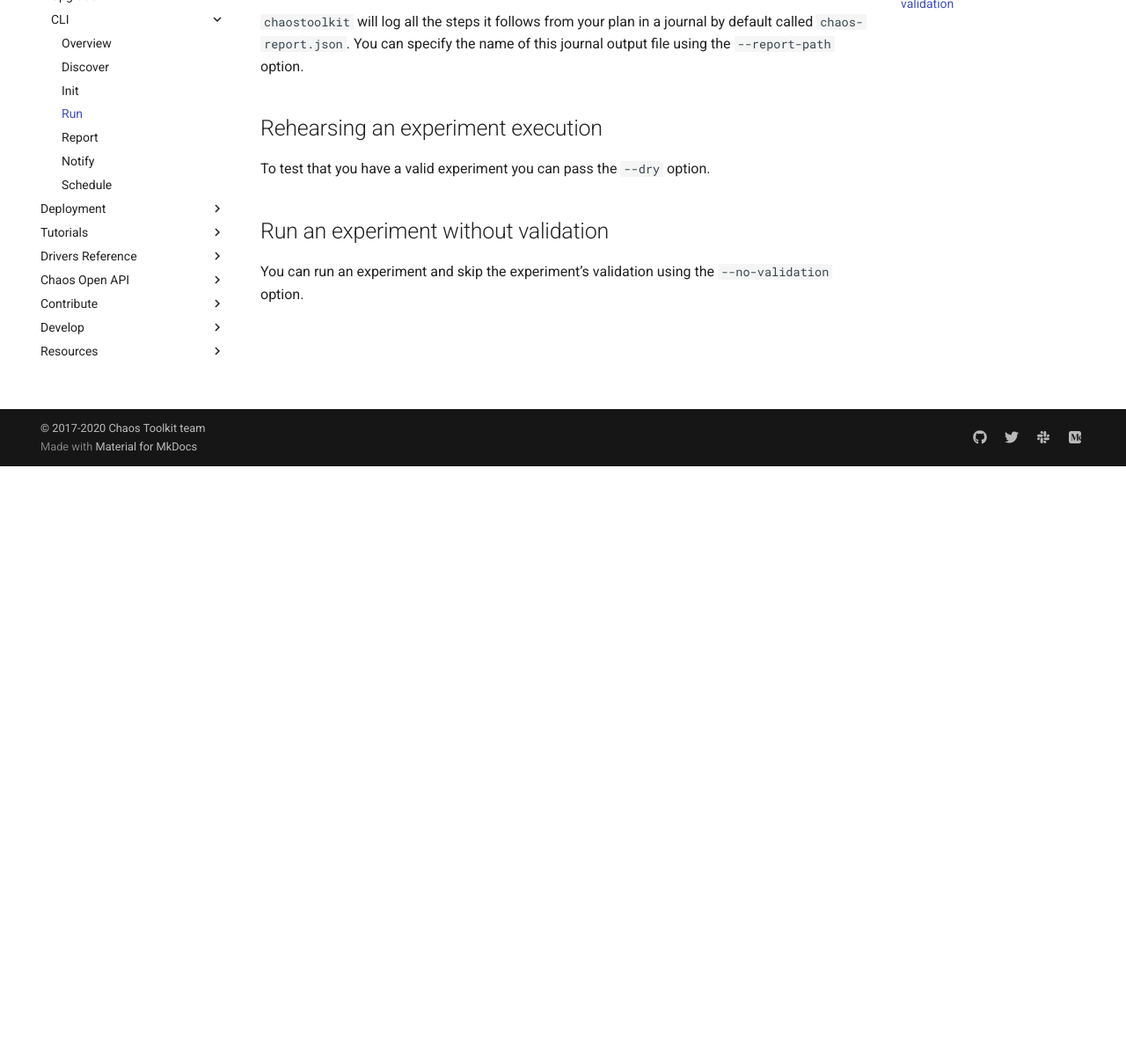
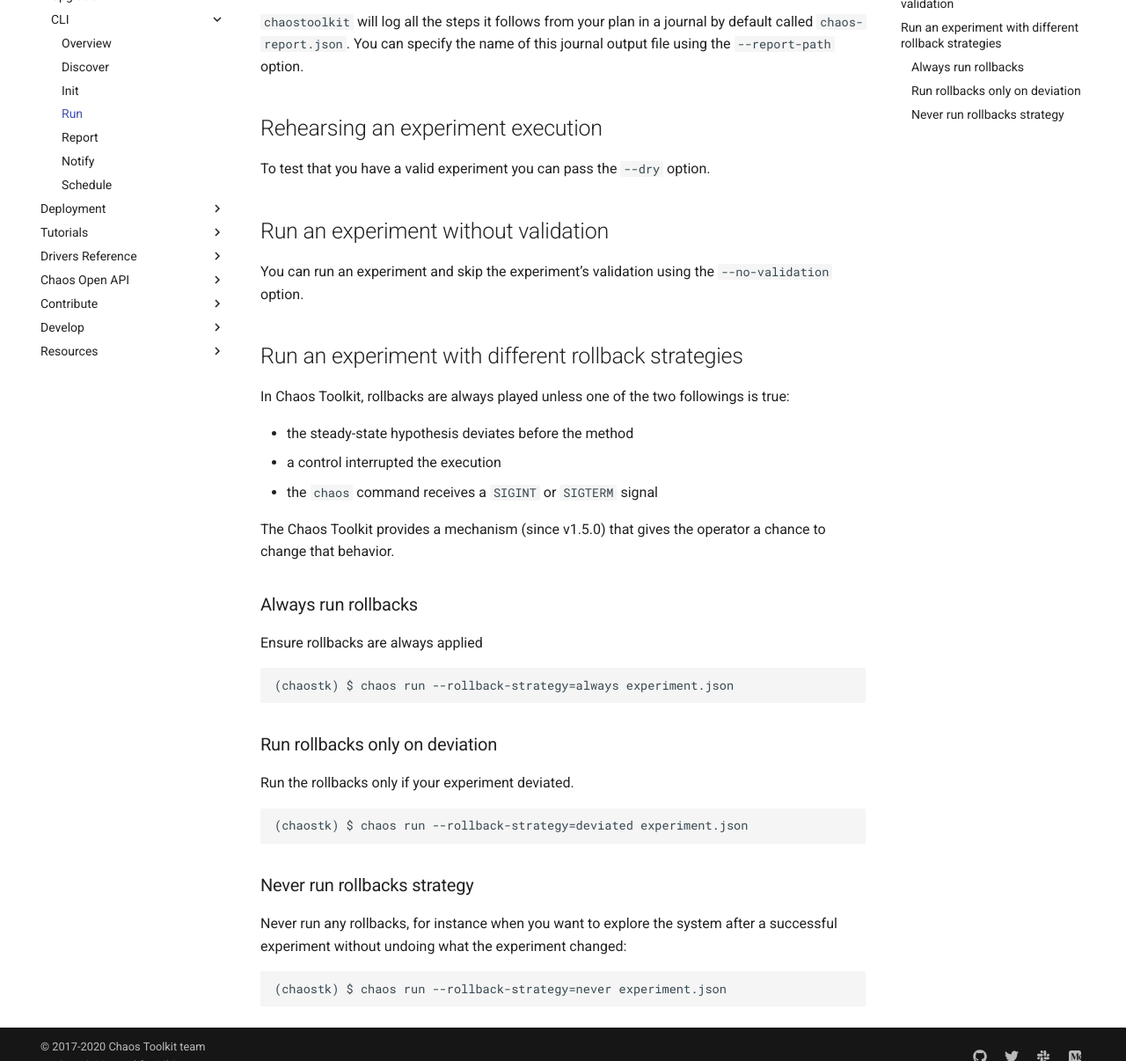
Before and after one commit to chaostoolkit/chaostoolkit-documentation, an MkDocs documentation site: the page built from sources/reference/usage/run.md, in a window 1280 px wide and 1400 px high, scrolled down 676 px, cut to the strip 194-1400 px from the top of the window. Shown: the whole strip at 88% size. Built offline with MkDocs 1.6.1 and Material for MkDocs 9.7.7, drawn with Linux system fonts in a browser that asks for light colours; comment, search, counter and statistics services are not loaded.

Commit message:
Document --rollback-strategy flag
Closes #94

Signed-off-by: Sylvain Hellegouarch <sh@defuze.org>

````diff
--- a/sources/reference/usage/run.md
+++ b/sources/reference/usage/run.md
@@ -8,7 +8,7 @@
 (chaostk) $ chaos run --help
 ```
 
-<div style="margin: 0 auto; text-align: center;"><script src="https://asciinema.org/a/3nGlsYW1GkX1VW9ACy3gGURhi.js" id="asciicast-3nGlsYW1GkX1VW9ACy3gGURhi" async></script></div>
+<div style="margin: 0 auto; text-align: center;"><script src="https://asciinema.org/a/e5TV7CnAEB4KmS4kNfEjGmADF.js" id="asciicast-e5TV7CnAEB4KmS4kNfEjGmADF" async></script></div>
 
 A tutorial on how to use the `chaos run` command is available as part of the
 [Chaos Toolkit's Getting Started tutorials.](https://www.katacoda.com/chaostoolkit/courses/01-chaostoolkit-getting-started)
@@ -35,3 +35,41 @@
 
 You can run an experiment and skip the experiment's validation using the
 `--no-validation` option.
+
+## Run an experiment with different rollback strategies
+
+In Chaos Toolkit, rollbacks are always played unless one of the two followings
+is true:
+
+* the steady-state hypothesis deviates before the method
+* a control interrupted the execution
+* the `chaos` command receives a `SIGINT` or `SIGTERM` signal
+
+The Chaos Toolkit provides a mechanism (since v1.5.0) that gives the operator
+a chance to change that behavior.
+
+### Always run rollbacks
+
+Ensure rollbacks are always applied
+
+```
+(chaostk) $ chaos run --rollback-strategy=always experiment.json
+```
+
+### Run rollbacks only on deviation
+
+Run the rollbacks only if your experiment deviated.
+
+
+```
+(chaostk) $ chaos run --rollback-strategy=deviated experiment.json
+```
+
+### Never run rollbacks strategy
+
+Never run any rollbacks, for instance when you want to explore the system
+after a successful experiment without undoing what the experiment changed:
+
+```
+(chaostk) $ chaos run --rollback-strategy=never experiment.json
+```
````
